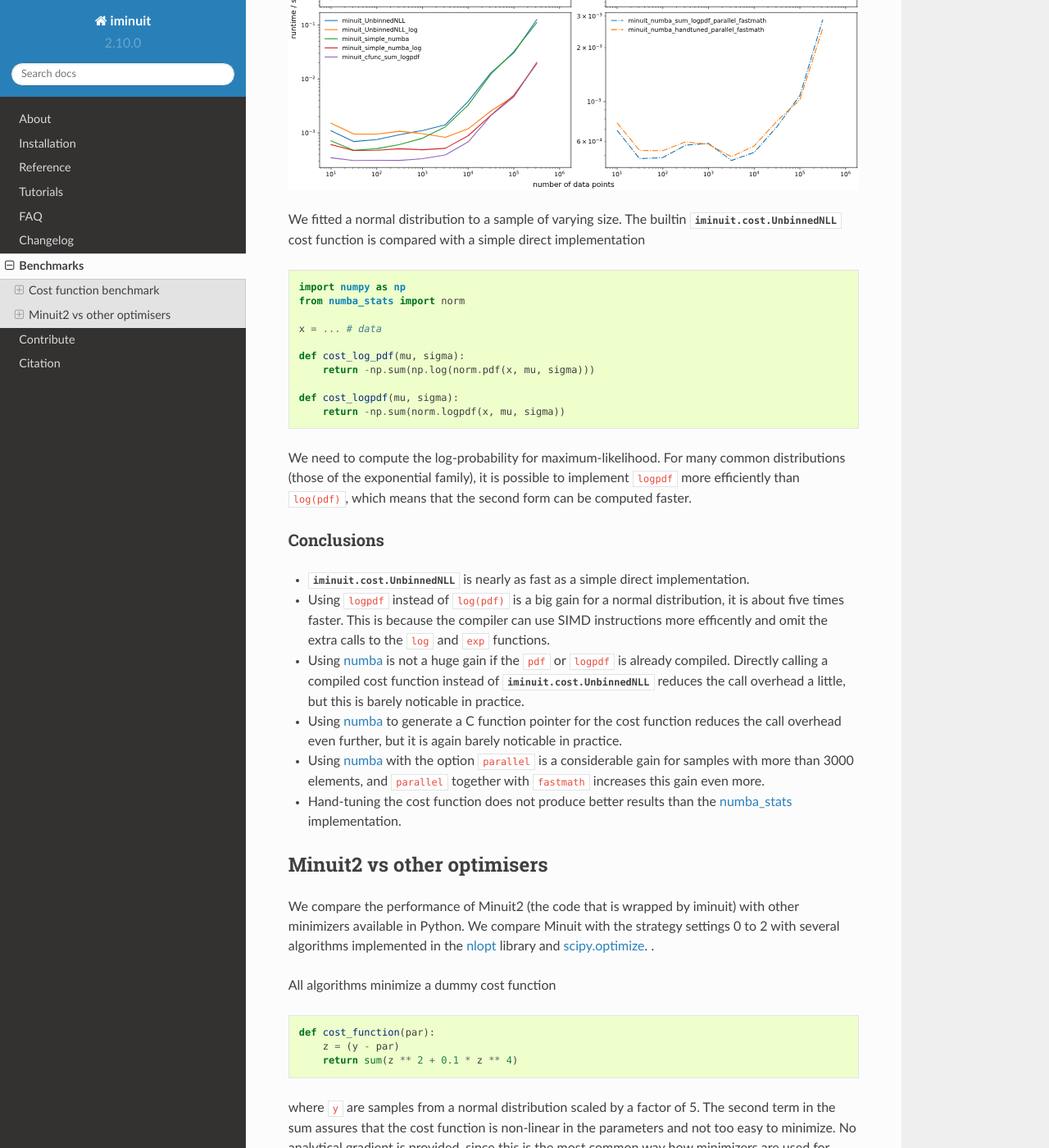
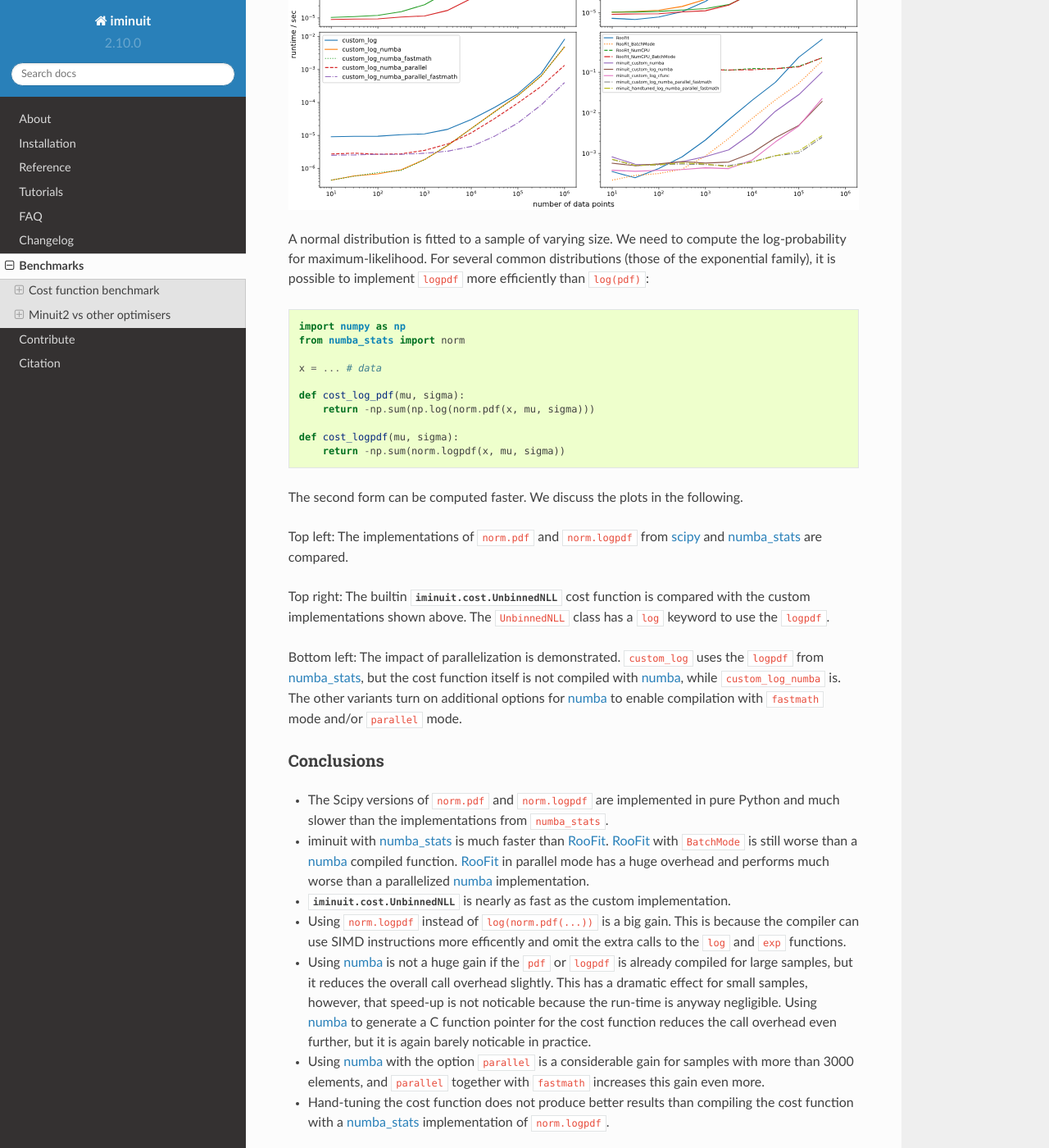
Before and after one commit to scikit-hep/iminuit, a Sphinx documentation site: the page built from doc/benchmark.rst, in a window 1280 px wide and 1400 px high, scrolled down 825 px. Shown: the whole window at 82% size. Built offline with Sphinx 7.4.7 and the Read the Docs theme 2.0.0, drawn with Linux system fonts in a browser that asks for light colours; some of the changed text lies outside the part shown.

Commit message:
better benchmarks

```diff
--- a/doc/benchmark.rst
+++ b/doc/benchmark.rst
@@ -6,23 +6,23 @@ Benchmarks
 Cost function benchmark
 -----------------------
 
-iminuit comes with a couple of builtin cost functions, but also makes it easy for users to implement their own. One motivation to use your own cost function is to get the best possible performance. If your fit takes more than a minute (possible if you do an unbinned fit on a large sample or if you have a model with many parameters), you may be looking for more performance.
+iminuit comes with a couple of builtin cost functions, but also makes it easy for users to implement their own. One motivation to use your own cost function is to get the best possible performance. If your fit takes more than a minute (possible if you do an unbinned fit on a large sample or if you have a model with many parameters), you may wonder whether there are wells to speed things up. There are, read on.
 
 Easy steps to make a fit faster
 ^^^^^^^^^^^^^^^^^^^^^^^^^^^^^^^
 These steps require little effort in terms of changing your code and should be tried first.
 
 - If you have a large sample, use a binned fit instead of an unbinned fit.
-- Use a faster implementation of the probability density, e.g. from `numba_stats`_.
-- For an unbinned fit, use the ``logpdf`` instead of the ``pdf``, if possible.
-- Use `numba`_ to compile the cost function; try options `parallel=True` and `fastmath=True` to parallelize computation.
+- Use faster implementations of probability densities from `numba_stats`_.
+- For an unbinned fit, use the ``logpdf`` instead of the ``pdf``, if available.
+- Use `numba`_ to compile the cost function; try options `parallel=True` and `fastmath=True` to parallelize the computation.
 
 Benchmark of unbinned maximum-likelihood fit
 ^^^^^^^^^^^^^^^^^^^^^^^^^^^^^^^^^^^^^^^^^^^^
 
 .. image:: _static/cost_bench.svg
 
-We fitted a normal distribution to a sample of varying size. The builtin :class:`iminuit.cost.UnbinnedNLL` cost function is compared with a simple direct implementation
+A normal distribution is fitted to a sample of varying size. We need to compute the log-probability for maximum-likelihood. For several common distributions (those of the exponential family), it is possible to implement ``logpdf`` more efficiently than ``log(pdf)``:
 
 .. code-block:: python
 
@@ -37,17 +37,23 @@ We fitted a normal distribution to a sample of varying size. The builtin :class:
     def cost_logpdf(mu, sigma):
         return -np.sum(norm.logpdf(x, mu, sigma))
 
-We need to compute the log-probability for maximum-likelihood. For many common distributions (those of the exponential family), it is possible to implement ``logpdf`` more efficiently than ``log(pdf)``, which means that the second form can be computed faster.
+The second form can be computed faster. We discuss the plots in the following.
+
+Top left: The implementations of ``norm.pdf`` and ``norm.logpdf`` from `scipy`_ and `numba_stats`_ are compared.
+
+Top right: The builtin :class:`iminuit.cost.UnbinnedNLL` cost function is compared with the custom implementations shown above. The ``UnbinnedNLL`` class has a ``log`` keyword to use the ``logpdf``.
+
+Bottom left: The impact of parallelization is demonstrated. ``custom_log`` uses the ``logpdf`` from `numba_stats`_, but the cost function itself is not compiled with `numba`_, while ``custom_log_numba`` is. The other variants turn on additional options for `numba`_ to enable compilation with ``fastmath`` mode and/or ``parallel`` mode.
 
 Conclusions
 ^^^^^^^^^^^
-
-- :class:`iminuit.cost.UnbinnedNLL` is nearly as fast as a simple direct implementation.
-- Using ``logpdf`` instead of ``log(pdf)`` is a big gain for a normal distribution, it is about five times faster. This is because the compiler can use SIMD instructions more efficently and omit the extra calls to the ``log`` and ``exp`` functions.
-- Using `numba`_ is not a huge gain if the ``pdf`` or ``logpdf`` is already compiled. Directly calling a compiled cost function instead of :class:`iminuit.cost.UnbinnedNLL` reduces the call overhead a little, but this is barely noticable in practice.
-- Using `numba`_ to generate a C function pointer for the cost function reduces the call overhead even further, but it is again barely noticable in practice.
+- The Scipy versions of ``norm.pdf`` and ``norm.logpdf`` are implemented in pure Python and much slower than the implementations from ``numba_stats``.
+- iminuit with `numba_stats`_ is much faster than `RooFit`_. `RooFit`_ with ``BatchMode`` is still worse than a `numba`_ compiled function. `RooFit`_ in parallel mode has a huge overhead and performs much worse than a parallelized `numba`_ implementation.
+- :class:`iminuit.cost.UnbinnedNLL` is nearly as fast as the custom implementation.
+- Using ``norm.logpdf`` instead of ``log(norm.pdf(...))`` is a big gain. This is because the compiler can use SIMD instructions more efficently and omit the extra calls to the ``log`` and ``exp`` functions.
+- Using `numba`_ is not a huge gain if the ``pdf`` or ``logpdf`` is already compiled for large samples, but it reduces the overall call overhead slightly. This has a dramatic effect for small samples, however, that speed-up is not noticable because the run-time is anyway negligible. Using `numba`_ to generate a C function pointer for the cost function reduces the call overhead even further, but it is again barely noticable in practice.
 - Using `numba`_ with the option ``parallel`` is a considerable gain for samples with more than 3000 elements, and ``parallel`` together with ``fastmath`` increases this gain even more.
-- Hand-tuning the cost function does not produce better results than the `numba_stats`_ implementation.
+- Hand-tuning the cost function does not produce better results than compiling the cost function with a `numba_stats`_ implementation of ``norm.logpdf``.
 
 Minuit2 vs other optimisers
 ---------------------------
--- a/doc/bibliography.txt
+++ b/doc/bibliography.txt
@@ -1,3 +1,4 @@
+.. _RooFit: https://root.cern/manual/roofit/
 .. _scipy: https://www.scipy.org/
 .. _scipy.optimize: https://docs.scipy.org/doc/scipy/reference/tutorial/optimize.html
 .. _numba: https://numba.pydata.org
```
Also changed, not shown: doc/_static/cost_bench.svg, 3 other files.
